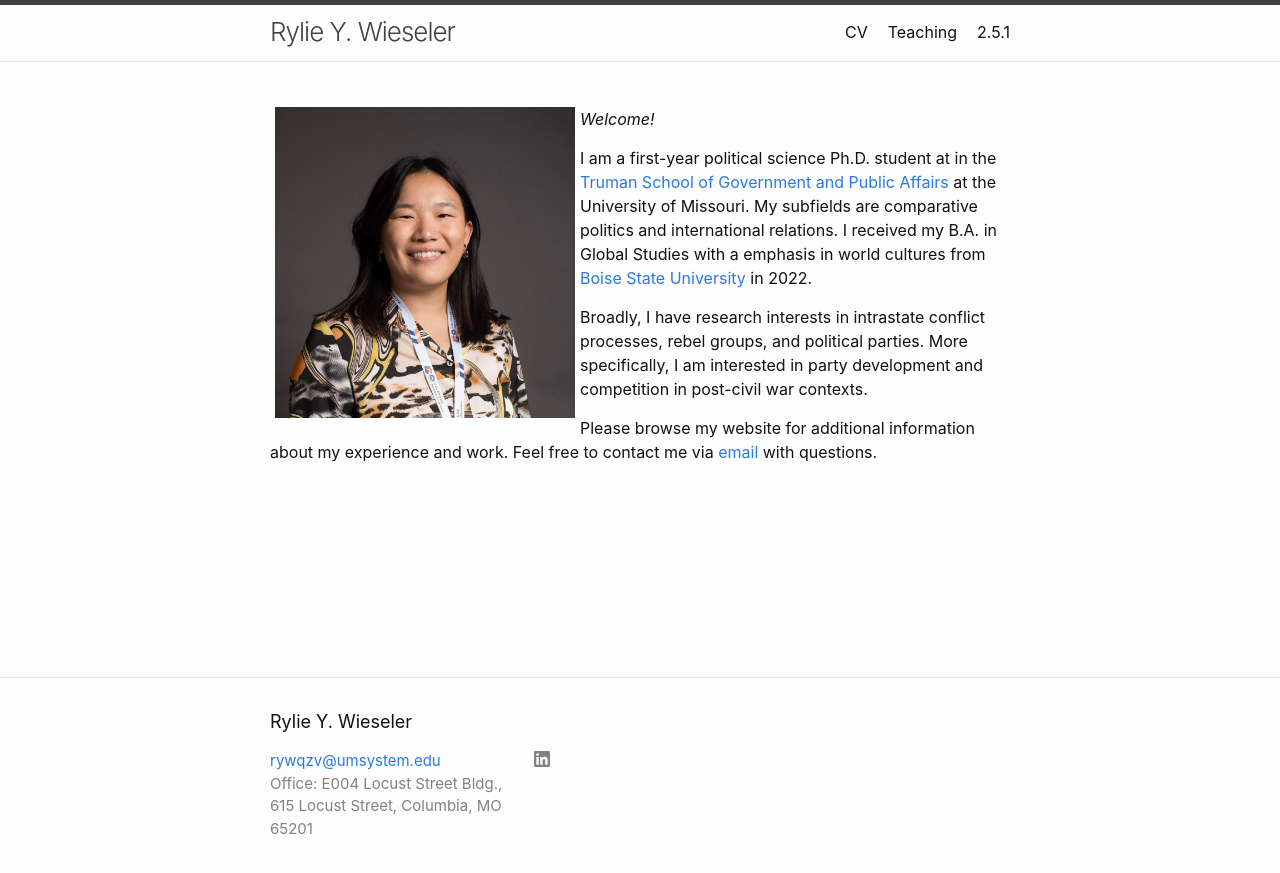
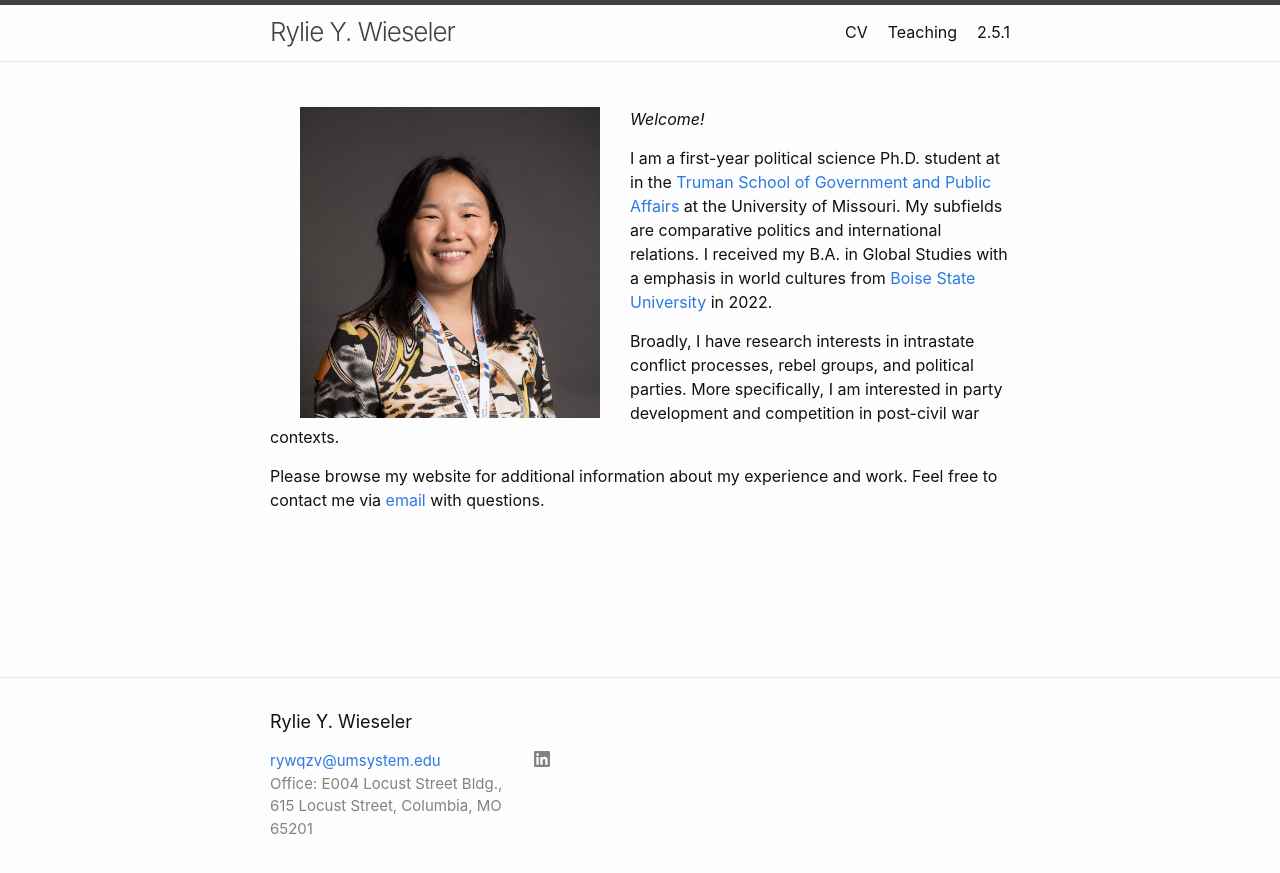
Before and after one commit to ryliewieseler/ryliewieseler.github.io, a Jekyll site: the page built from index.md, in a window 1280 px wide. Shown: the top 873 px of the page. Built offline with Jekyll 4.4.1, drawn with Linux system fonts in a browser that asks for light colours.

Commit message:
Update index.md

```diff
--- a/index.md
+++ b/index.md
@@ -9,7 +9,7 @@ layout: home
 ---
 
 <p>
-<img align="left" src="files/wieseler.jpg" width="300" hspace="5" />
+<img align="left" src="files/wieseler.jpg" width="300" hspace="30" />
 </p>
 
 _Welcome!_
```
